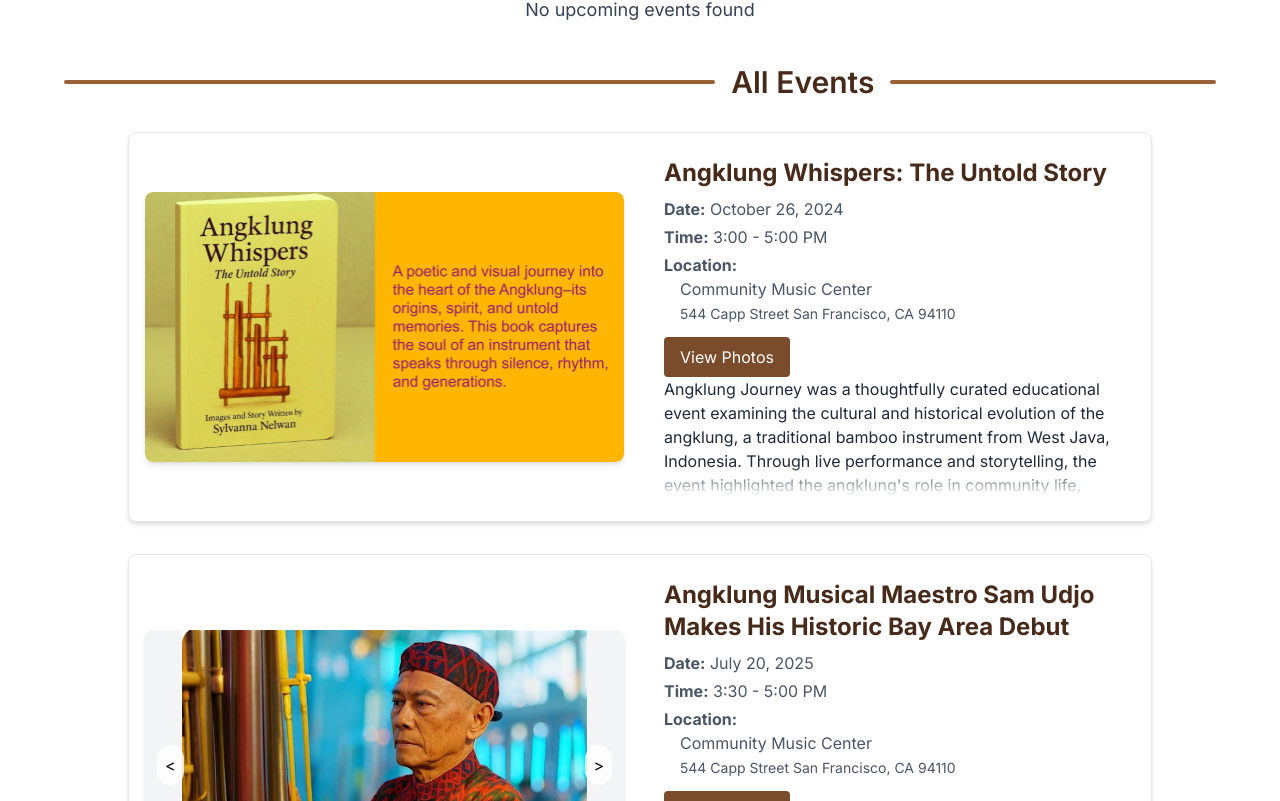
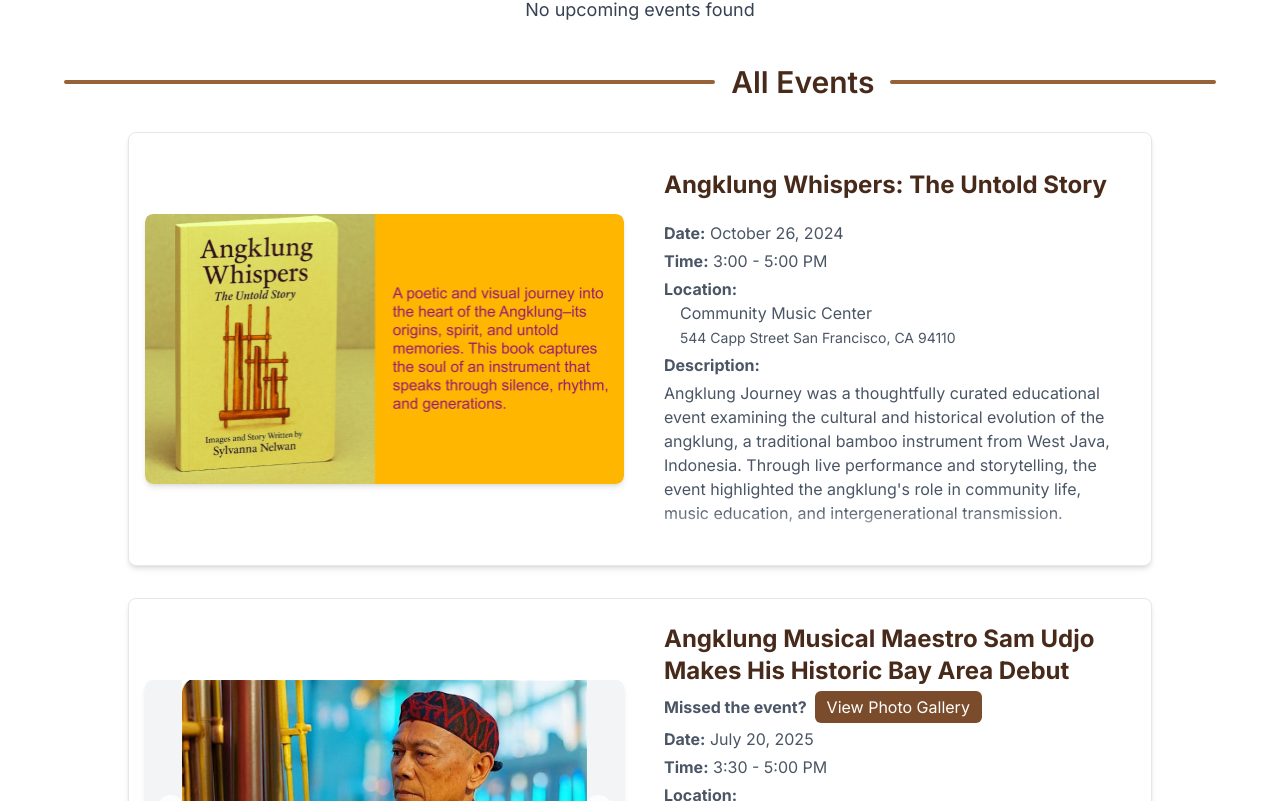
Before and after one commit to AlexHuynh35/HouseOfAngklung, a Next.js app: page /events in a window 1280 px wide. Shown: the part 799-1600 px from the top of the page. Built offline with nearby package versions, Linux system fonts and the light colour scheme.

Commit message:
adjusted event card

```diff
--- a/src/components/event.tsx
+++ b/src/components/event.tsx
@@ -16,11 +16,12 @@ type EventCardProps = {
   address: string;
   description: string;
   media: MediaItem[];
+  hasGallery: boolean;
   path: string;
   photos: number[];
 };
 
-const EventCard = ({ title, date, time, building, address, description, media, path, photos }: EventCardProps) => {
+const EventCard = ({ title, date, time, building, address, description, media, hasGallery, path, photos }: EventCardProps) => {
   return (
     <div className="max-w-5xl mx-auto my-8 flex flex-col md:flex-row md:items-center bg-white shadow-md rounded-lg overflow-hidden border border-gray-200">
       <div className="w-full md:w-1/2 p-4">
@@ -28,20 +29,28 @@ const EventCard = ({ title, date, time, building, address, description, media, p
       </div>
 
       <div className="md:w-1/2 p-6 flex flex-col justify-center">
-        <h2 className="text-2xl font-bold mb-2 text-brown-800">{title}</h2>
+        <h2 className="text-2xl font-bold mb-1 flex items-center text-brown-800 min-h-[3.5rem]">{title}</h2>
+        {hasGallery ? (
+          <PhotosPopup
+            eventName={title}
+            path={path}
+            selectedImages={photos}
+          />
+        ) : (
+          <div className="mb-1"></div>
+        )}
         <p className="text-gray-600 mb-1"><strong>Date:</strong> {formatDate(date)}</p>
         <p className="text-gray-600 mb-1"><strong>Time:</strong> {time}</p>
-        <p className="text-gray-600 mb-3">
+        <p className="text-gray-600 mb-1">
           <strong>Location:</strong><br />
           <span className="pl-4 block">{building}</span>
           <span className="pl-4 text-sm text-gray-600">{address}</span>
         </p>
-        <PhotosPopup
-          eventName={title}
-          path={path}
-          selectedImages={photos}
+        <p className="text-gray-600 mb-1"><strong>Description:</strong></p>
+        <ScrollableDescription
+          description={description}
+          show={hasGallery}
         />
-        <ScrollableDescription description={description} />
       </div>
     </div>
   );
--- a/src/components/photo_popup.tsx
+++ b/src/components/photo_popup.tsx
@@ -16,13 +16,16 @@ const PhotosPopup = ({ eventName, path, selectedImages }: PhotosPopupProps) => {
   const firstFive = imageUrls.slice(0, 5);
 
   return (
-    <div>
-      <button
-        className="bg-brown-600 text-white px-4 py-2 rounded hover:bg-brown-700"
-        onClick={() => setIsOpen(true)}
-      >
-        View Photos
-      </button>
+    <div className="mb-1">
+      <h1 className="text-gray-600 inline-flex items-center gap-2 max-h-[2.5rem]">
+        <span><strong>Missed the event?</strong></span>
+        <button
+          className="bg-brown-600 text-white px-3 py-1 rounded-md hover:bg-brown-700 transition-transform transform hover:scale-105"
+          onClick={() => setIsOpen(true)}
+        >
+          View Photo Gallery
+        </button>
+      </h1>
 
       {isOpen && (
         <div className="fixed inset-0 bg-black bg-opacity-60 flex items-center justify-center z-50">
--- a/src/components/scroll.tsx
+++ b/src/components/scroll.tsx
@@ -2,7 +2,7 @@
 
 import { useEffect, useRef, useState } from "react";
 
-export default function ScrollableDescription({ description }: { description: string }) {
+export default function ScrollableDescription({ description, show }: { description: string, show: boolean }) {
   const scrollRef = useRef<HTMLDivElement>(null);
   const [isAtBottom, setIsAtBottom] = useState(false);
 
@@ -27,9 +27,9 @@ export default function ScrollableDescription({ description }: { description: st
     <div className="relative">
       <div
         ref={scrollRef}
-        className="max-h-30 overflow-y-auto pr-2"
+        className={`overflow-y-auto ${show ? "max-h-30" : "max-h-40"}`}
       >
-        <p className="text-gray-800 whitespace-pre-line">{description}</p>
+        <p className="text-gray-600 whitespace-pre-line">{description}</p>
       </div>
       {!isAtBottom && (
         <div className="absolute bottom-0 left-0 right-0 h-8 bg-gradient-to-t from-white to-transparent pointer-events-none transition-opacity duration-300" />
--- a/src/data/events.ts
+++ b/src/data/events.ts
@@ -14,6 +14,7 @@ export type Event = {
   address: string;
   description: string;
   media: MediaItem[];
+  hasGallery: boolean;
   path: string;
   photos: number[];
 };
@@ -37,6 +38,7 @@ export const events: Event[] = [
         mediaUrl: "/media/events/whispers/whispers3.png",
       },
     ],
+    hasGallery: false,
     path: "media/events/whispers",
     photos: [],
   },
@@ -47,9 +49,9 @@ export const events: Event[] = [
     time: "3:30 - 5:00 PM",
     building: "Community Music Center",
     address: "544 Capp Street San Francisco, CA 94110",
-    description: `For the first time in Bay Area history, the internationally acclaimed Maestro Sam Udjo brings the majestic sounds of the Angklung live from West Java, Indonesia. \n
-                Explore the transformation of Angklung — from its idiophonic, diatonic origins to its reimagining as a chromatic instrument in classical performance. From there, dive into its tonal structure, tuning systems, and role in global music innovation. \n
-                A must-attend for music scholars, educators, and artists — this is a moment in musical history you won't want to miss.`,
+    description: `For the first time in Bay Area history, the internationally acclaimed Maestro Sam Udjo brought the majestic sounds of the Angklung live from West Java, Indonesia. \n
+                The event explored the transformation of the Angklung - from its idiophonic, diatonic origins to its reimagining as a chromatic instrument in classical performance. It also delved into its tonal structure, tuning systems, and role in global music innovation. \n
+                A landmark experience for music scholars, educators, and artists - it marked a moment in musical history not to be forgotten.`,
     media: [
       {
         title: "Media 1",
@@ -64,6 +66,7 @@ export const events: Event[] = [
         mediaUrl: "https://www.youtube.com/embed/E4Bq1xR_9sE?si=DRh8Dcbfg0y0fH1K",
       },
     ],
+    hasGallery: true,
     path: "media/events/samudjo",
     photos: [2, 5, 7, 10, 12, 13],
   }
```
